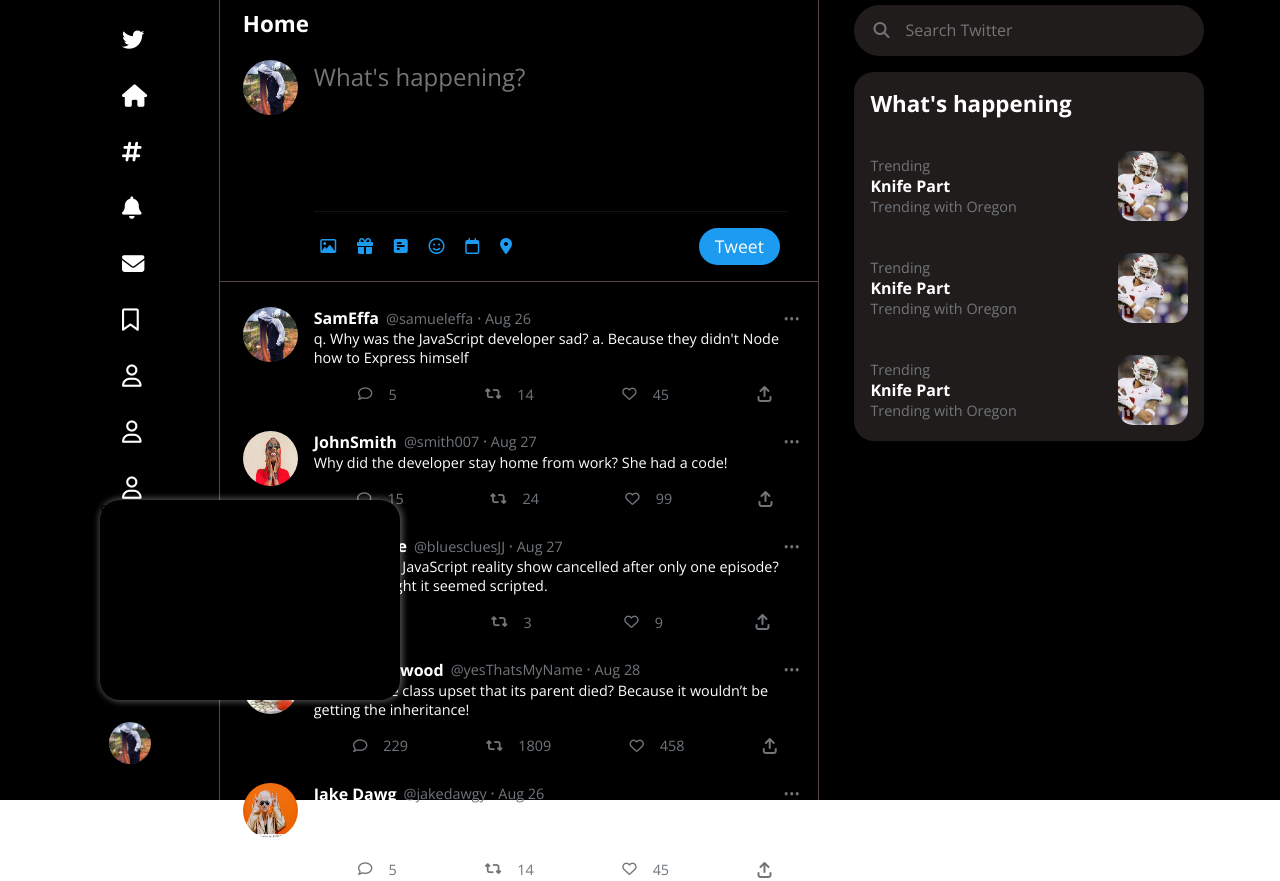
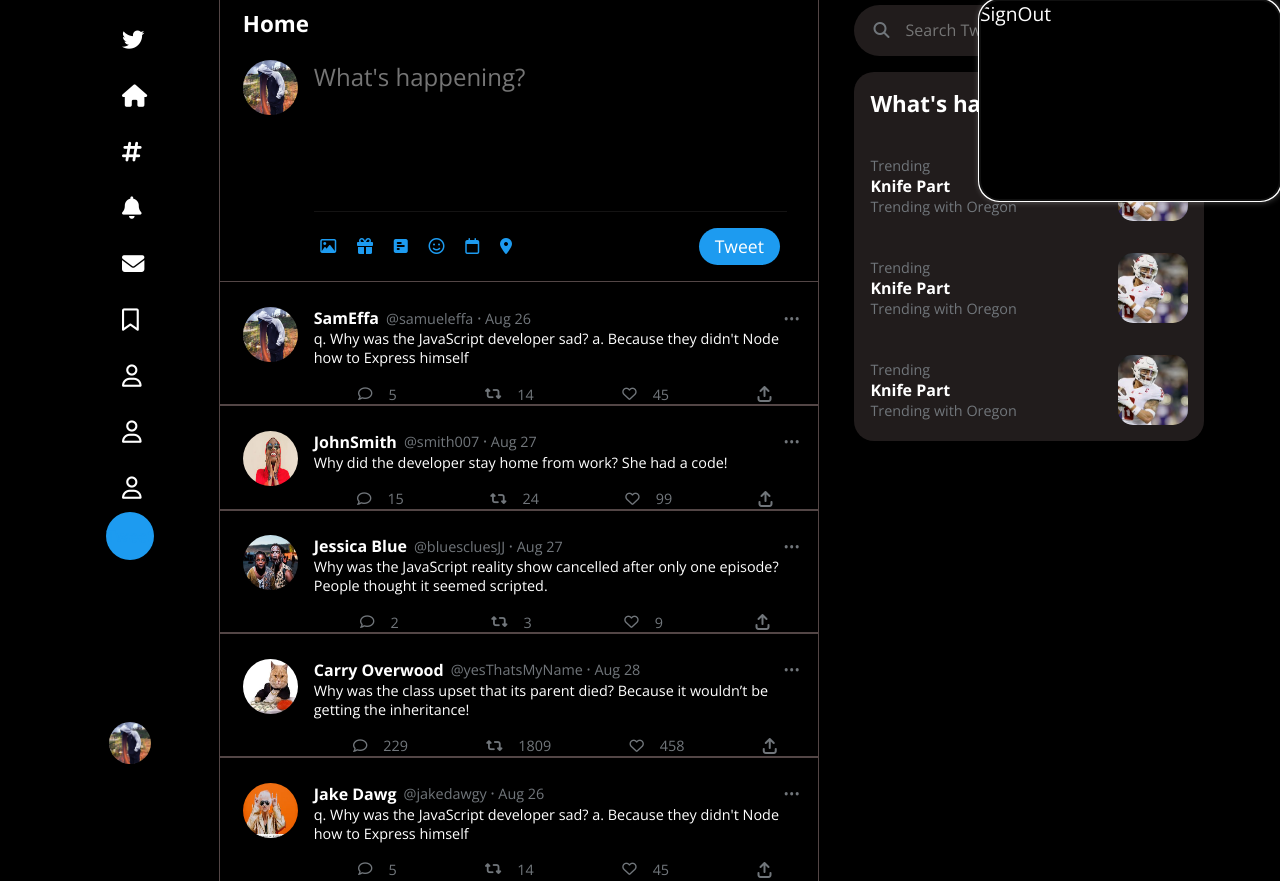
Before and after one commit to seffa1/twitter-clone, a React (Create React App) app: page /main in a window 1280 px wide. Both pictures are taken after a click on the element 130 px from the left and 743 px from the top of the page. Built offline with nearby package versions, Linux system fonts and the light colour scheme.

Commit message:
trying to get sign out modal to open on its parent

```diff
--- a/src/App.scss
+++ b/src/App.scss
@@ -19,6 +19,10 @@
 $color-like: #e61656;
 
 @custom-media --mobile (max-width: 450px);
+
+Body {
+  background: $color-primary;
+}
 
 // typography
 h1 {
@@ -444,6 +448,7 @@
   font-size: 1.2rem;
   color: white;
   padding-top: 1rem;
+  position: relative;
 
   &__ul {
     list-style: none;
@@ -596,20 +601,22 @@
   }
 }
 
-//
+//,
+// left: `${profilePosition}px`,
 //
 //
 // Sign Out Modal ===========================
-.SignOut {
-  width: 300px;
-  height: 200px;
-  background: $color-primary;
-  position: absolute;
-  bottom: 100px;
-  left: 100px;
-  border-radius: 20px;
-  box-shadow: 1px 0px 6px 2px rgba(255, 255, 255, 0.3);
-}
+// .SignOut {
+//   width: 300px;
+//   height: 200px;
+//   background: $color-primary;
+//   position: absolute;
+//   bottom: 100px;
+//   left: 0px;
+
+//   border-radius: 20px;
+//   box-shadow: 1px 0px 6px 2px rgba(255, 255, 255, 0.3);
+// }
 
 //
 //
@@ -741,6 +748,7 @@
   display: flex;
   padding-left: 1.4rem;
   padding-top: 1.6rem;
+  outline: 1px solid $color-dark2;
 
   &__container {
     max-width: 90%;
@@ -820,6 +828,11 @@
       font-weight: 200;
     }
   }
+}
+
+.Tweet:hover {
+  background: rgba($color-dark2, 0.3);
+  cursor: pointer;
 }
 
 //
--- a/src/components/home/Navbar.jsx
+++ b/src/components/home/Navbar.jsx
@@ -7,21 +7,46 @@
   // Sign Out Modal
   const [signOutModalIsOpen, setSignOutModalIsOpen] = React.useState(false);
 
+  // Profile position
+
+  const [profilePosition, setProfilePosition] = React.useState(0);
+
+  function getPosition() {
+    let rect = document.getElementById("profile");
+    if (rect) setProfilePosition(rect.x);
+    return 0;
+  }
+
+  // getPosition();
+
   return (
     <>
-      {/* Modals */}
-
+      {/* Sign Out Modals */}
       <Modal
+        disablePortal
         className="Modal"
         isOpen={signOutModalIsOpen}
         contentLabel="SignOut Modal"
         onRequestClose={() => setSignOutModalIsOpen(false)}
-        style={{ overlay: { background: "none" } }}
+        style={{
+          overlay: { background: "none" },
+          content: {
+            position: "absolute",
+            // bottom: "100px",
+            right: `0px`,
+            width: "300px",
+            height: "200px",
+            background: "black",
+            borderRadius: "20px",
+            boxShadow: "1px 0px 6px 2px rgba(255, 255, 255, 0.3)",
+          },
+        }}
+        parentSelector={() => document.getElementById("navbar")}
       >
         <SignOut />
       </Modal>
 
-      <nav className="Navbar">
+      <nav className="Navbar" id="navbar">
         <ul className="Navbar__ul">
           <li className="Navbar__ul__li">
             <i class="fa-brands fa-twitter"></i>
@@ -65,6 +90,7 @@
         <article
           className="Navbar__profile"
           onClick={() => setSignOutModalIsOpen(true)}
+          id="profile"
         >
           <img src={profilePic} className="profile-img--small"></img>
           <div className="Navbar__profile__name-container">
```
